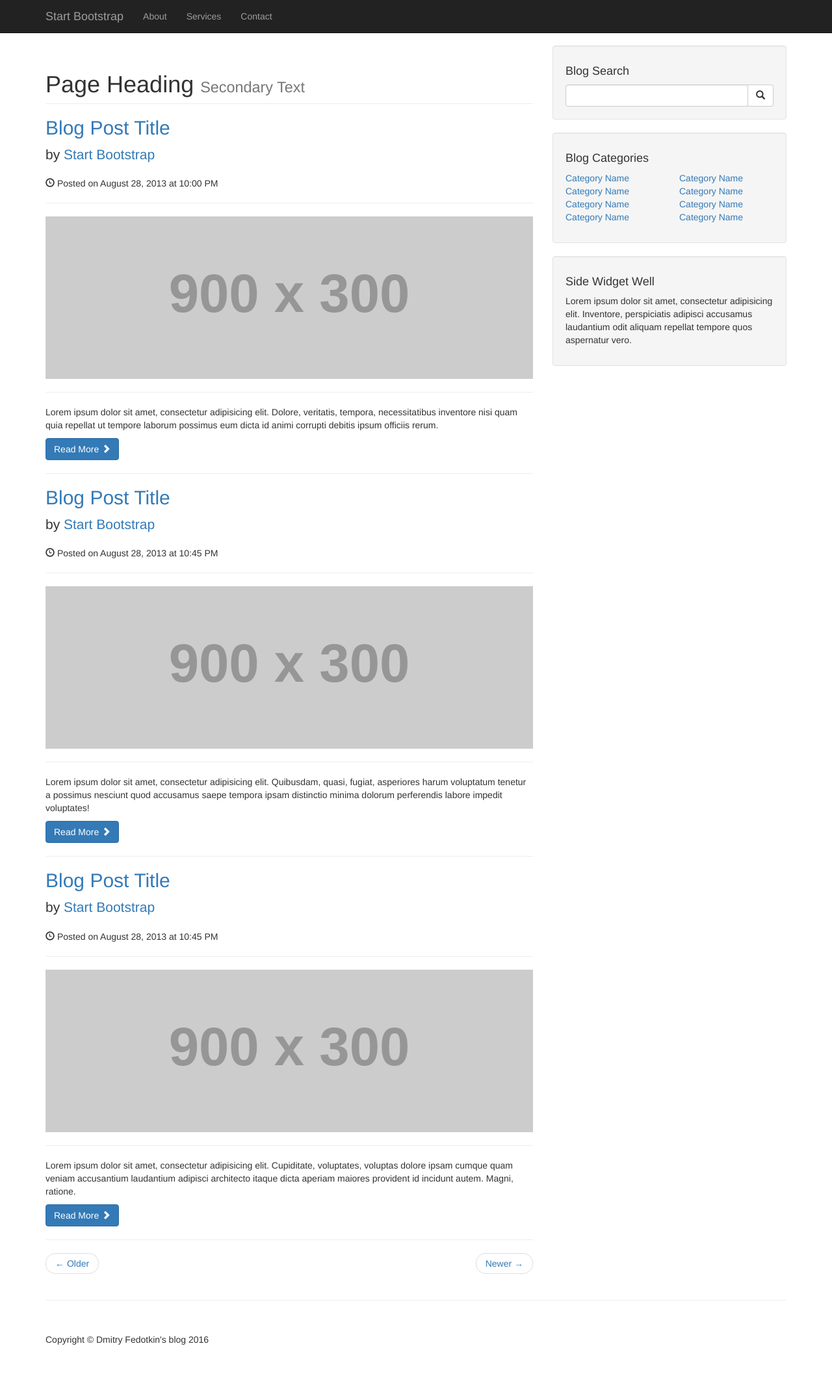
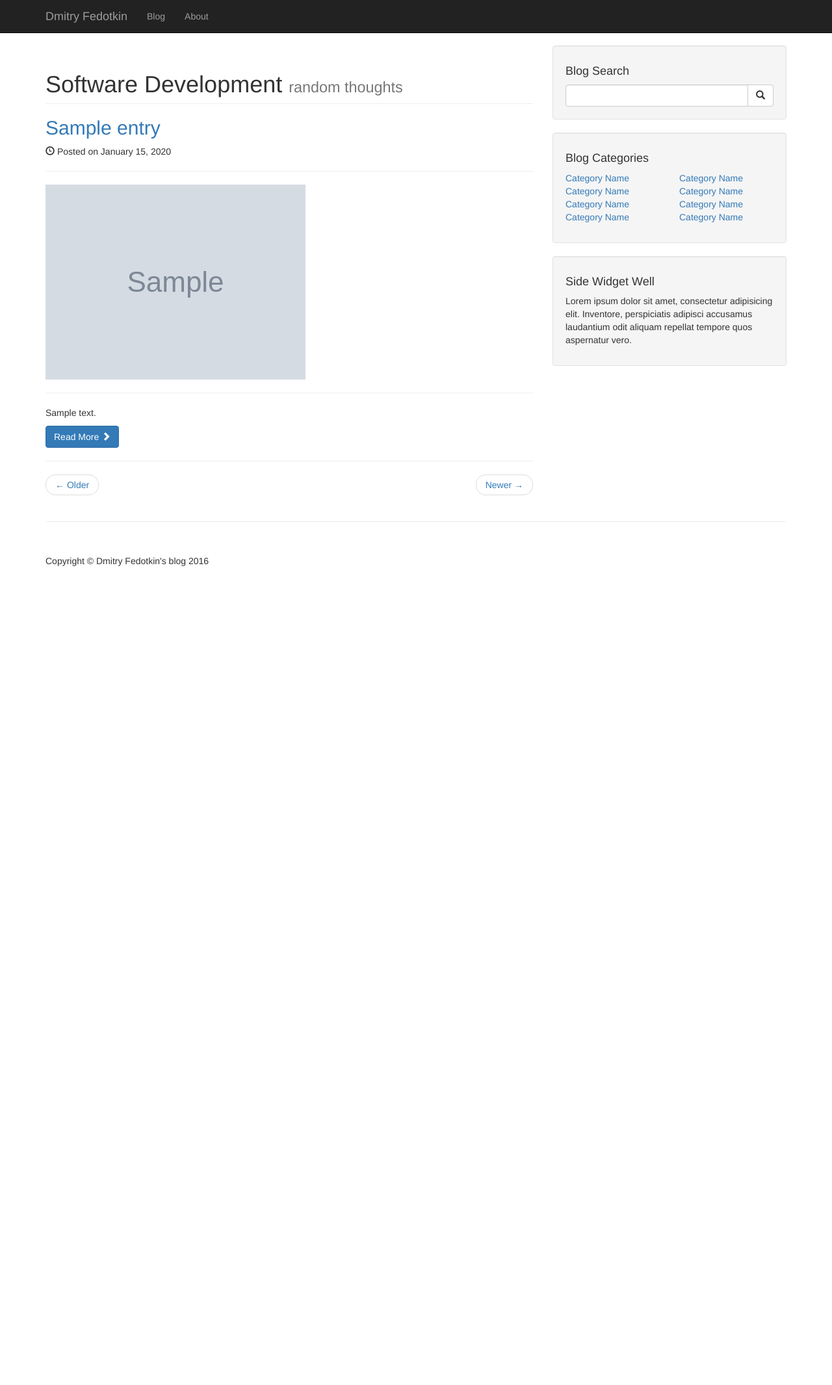
Before and after one commit to BlackPie/dfblog, a Django app: page / in a window 1280 px wide. Shown: the whole page at 65% size. After the commit the page ends 871 px from the top, so only its background shows below. Run offline with Django 3.2, Linux system fonts and the light colour scheme; tables that the repository leaves empty hold one stand-in row (values such as "Sample post"); grey boxes marked "Sample" are stand-in pictures; grey boxes labelled with a size stand in for pictures from a placeholder-image service; some libraries are stand-ins or nearby versions.

Commit message:
first draft

```diff
--- /dev/null
+++ b/project/apps/blog/admin.py
@@ -0,0 +1,6 @@
+from django.contrib import admin
+
+from models import Entry
+
+
+admin.site.register(Entry)
--- /dev/null
+++ b/project/apps/blog/models.py
@@ -0,0 +1,18 @@
+from django.db import models
+
+
+class Entry(models.Model):
+    title = models.CharField(max_length=255)
+
+    preview_text = models.TextField(blank=True,
+                                    null=True)
+
+    text = models.TextField(blank=True,
+                            null=True)
+
+    created = models.DateTimeField()
+
+    image = models.ImageField(blank=True,
+                              null=True)
+
+    publish = models.BooleanField(default=True)
--- a/project/apps/dfblog/views.py
+++ b/project/apps/blog/views.py
@@ -1,6 +1,7 @@
-from django.views.generic import TemplateView
+from django.views.generic import ListView, DetailView, TemplateView
 from django.core.urlresolvers import reverse_lazy
 from django.contrib.auth.decorators import login_required
+from project.apps.blog.models import Entry
 
 
 class LoginRequiredMixin(object):
@@ -10,5 +11,12 @@
         return login_required(view, login_url=reverse_lazy("auth"))
 
 
-class IndexView(TemplateView):
-    template_name = "apps/dfblog/homepage.html"
+class BlogView(ListView):
+    model = Entry
+    template_name = "apps/blog/blog.html"
+    paginate_by = 10
+
+
+class EntryView(DetailView):
+    model = Entry
+    template_name = "apps/blog/entry.html"
--- a/project/apps/users/views.py
+++ b/project/apps/users/views.py
@@ -5,7 +5,7 @@
 from django.views.generic import View, FormView
 from django.core.urlresolvers import reverse_lazy
 
-from project.apps.dfblog.views import LoginRequiredMixin
+from project.apps.blog.views import LoginRequiredMixin
 from project.apps.users.forms import SignupForm, SigninForm
 
 
--- a/project/settings/base.py
+++ b/project/settings/base.py
@@ -17,14 +17,12 @@
     'django.contrib.staticfiles',
 
     # third party apps
-    'djcelery',
-    'multiselectfield',
-    'solo',
     'crispy_forms',
     'django_extensions',
+    'sorl.thumbnail',
 
     # Project apps
-    'project.apps.dfblog',
+    'project.apps.blog',
     'project.apps.users',
 )
 
--- /dev/null
+++ b/project/templates/apps/blog/blog.html
@@ -0,0 +1,43 @@
+{% extends "base.html" %}
+{% load thumbnail %}
+
+
+{% block content %}
+
+    <div class="col-md-8">
+        <h1 class="page-header">
+            Software Development
+            <small>random thoughts</small>
+        </h1>
+        {% for entry in entry_list %}
+            <h2>
+                <a href="#">{{ entry.title }}</a>
+            </h2>
+            <p><span class="glyphicon glyphicon-time"></span> Posted on {{ entry.created|date:"F j, Y" }}</p>
+            <hr>
+            {% if entry.image %}
+                {% thumbnail entry.image "900x300" crop="center" as im %}
+                    <img class="img-responsive" src="{{ im.url }}" alt="">
+                {% endthumbnail %}
+            {% endif %}
+            <hr>
+            <p>{{ entry.preview_text }}</p>
+            <a class="btn btn-primary" href="{% url 'entry' entry.id %}">Read More <span class="glyphicon glyphicon-chevron-right"></span></a>
+            {% if not forloop.last %}
+                <hr>
+            {% endif %}
+        {% endfor %}
+
+        {% if not is_paginated %}
+            <hr>
+            <ul class="pager">
+                <li class="previous">
+                    <a href="#">&larr; Older</a>
+                </li>
+                <li class="next">
+                    <a href="#">Newer &rarr;</a>
+                </li>
+            </ul>
+        {% endif %}
+      </div>
+{% endblock %}
--- a/project/templates/apps/dfblog/homepage.html
+++ /dev/null
@@ -1,105 +0,0 @@
-{% extends "base.html" %}
-
-{% block content %}
-  <div class="row">
-      <div class="col-md-8">
-          <h1 class="page-header">
-              Page Heading
-              <small>Secondary Text</small>
-          </h1>
-          <h2>
-              <a href="#">Blog Post Title</a>
-          </h2>
-          <p class="lead">
-              by <a href="index.php">Start Bootstrap</a>
-          </p>
-          <p><span class="glyphicon glyphicon-time"></span> Posted on August 28, 2013 at 10:00 PM</p>
-          <hr>
-          <img class="img-responsive" src="http://placehold.it/900x300" alt="">
-          <hr>
-          <p>Lorem ipsum dolor sit amet, consectetur adipisicing elit. Dolore, veritatis, tempora, necessitatibus inventore nisi quam quia repellat ut tempore laborum possimus eum dicta id animi corrupti debitis ipsum officiis rerum.</p>
-          <a class="btn btn-primary" href="#">Read More <span class="glyphicon glyphicon-chevron-right"></span></a>
-          <hr>
-          <h2>
-              <a href="#">Blog Post Title</a>
-          </h2>
-          <p class="lead">
-              by <a href="index.php">Start Bootstrap</a>
-          </p>
-          <p><span class="glyphicon glyphicon-time"></span> Posted on August 28, 2013 at 10:45 PM</p>
-          <hr>
-          <img class="img-responsive" src="http://placehold.it/900x300" alt="">
-          <hr>
-          <p>Lorem ipsum dolor sit amet, consectetur adipisicing elit. Quibusdam, quasi, fugiat, asperiores harum voluptatum tenetur a possimus nesciunt quod accusamus saepe tempora ipsam distinctio minima dolorum perferendis labore impedit voluptates!</p>
-          <a class="btn btn-primary" href="#">Read More <span class="glyphicon glyphicon-chevron-right"></span></a>
-          <hr>
-          <h2>
-              <a href="#">Blog Post Title</a>
-          </h2>
-          <p class="lead">
-              by <a href="index.php">Start Bootstrap</a>
-          </p>
-          <p><span class="glyphicon glyphicon-time"></span> Posted on August 28, 2013 at 10:45 PM</p>
-          <hr>
-          <img class="img-responsive" src="http://placehold.it/900x300" alt="">
-          <hr>
-          <p>Lorem ipsum dolor sit amet, consectetur adipisicing elit. Cupiditate, voluptates, voluptas dolore ipsam cumque quam veniam accusantium laudantium adipisci architecto itaque dicta aperiam maiores provident id incidunt autem. Magni, ratione.</p>
-          <a class="btn btn-primary" href="#">Read More <span class="glyphicon glyphicon-chevron-right"></span></a>
-          <hr>
-          <ul class="pager">
-              <li class="previous">
-                  <a href="#">&larr; Older</a>
-              </li>
-              <li class="next">
-                  <a href="#">Newer &rarr;</a>
-              </li>
-          </ul>
-      </div>
-      <div class="col-md-4">
-          <div class="well">
-              <h4>Blog Search</h4>
-              <div class="input-group">
-                  <input type="text" class="form-control">
-                  <span class="input-group-btn">
-                      <button class="btn btn-default" type="button">
-                          <span class="glyphicon glyphicon-search"></span>
-                  </button>
-                  </span>
-              </div>
-          </div>
-          <div class="well">
-              <h4>Blog Categories</h4>
-              <div class="row">
-                  <div class="col-lg-6">
-                      <ul class="list-unstyled">
-                          <li><a href="#">Category Name</a>
-                          </li>
-                          <li><a href="#">Category Name</a>
-                          </li>
-                          <li><a href="#">Category Name</a>
-                          </li>
-                          <li><a href="#">Category Name</a>
-                          </li>
-                      </ul>
-                  </div>
-                  <div class="col-lg-6">
-                      <ul class="list-unstyled">
-                          <li><a href="#">Category Name</a>
-                          </li>
-                          <li><a href="#">Category Name</a>
-                          </li>
-                          <li><a href="#">Category Name</a>
-                          </li>
-                          <li><a href="#">Category Name</a>
-                          </li>
-                      </ul>
-                  </div>
-              </div>
-          </div>
-          <div class="well">
-              <h4>Side Widget Well</h4>
-              <p>Lorem ipsum dolor sit amet, consectetur adipisicing elit. Inventore, perspiciatis adipisci accusamus laudantium odit aliquam repellat tempore quos aspernatur vero.</p>
-          </div>
-      </div>
-  </div>
-{% endblock %}
--- a/project/templates/base.html
+++ b/project/templates/base.html
@@ -10,7 +10,7 @@
     <meta name="description" content="">
     <meta name="author" content="">
 
-    <title>Blog Home - Start Bootstrap Template</title>
+    <title>Dmitry Fedotkin's blog</title>
 
     {% block css %}
       <link href="{% static 'css/bootstrap.min.css' %}" rel="stylesheet">
@@ -36,19 +36,16 @@
                     <span class="icon-bar"></span>
                     <span class="icon-bar"></span>
                 </button>
-                <a class="navbar-brand" href="#">Start Bootstrap</a>
+                <span class="navbar-brand">Dmitry Fedotkin</span>
             </div>
 
             <div class="collapse navbar-collapse" id="bs-example-navbar-collapse-1">
                 <ul class="nav navbar-nav">
                     <li>
-                        <a href="#">About</a>
+                        <a href="#">Blog</a>
                     </li>
                     <li>
-                        <a href="#">Services</a>
-                    </li>
-                    <li>
-                        <a href="#">Contact</a>
+                        <a href="#">About</a>
                     </li>
                 </ul>
             </div>
--- a/project/urls.py
+++ b/project/urls.py
@@ -3,7 +3,7 @@
 from django.conf.urls import include, url, patterns
 from django.contrib.staticfiles.urls import staticfiles_urlpatterns
 
-from project.apps.dfblog.views import IndexView
+from project.apps.blog.views import BlogView, EntryView
 from project.apps.users import views as users_views
 
 
@@ -11,7 +11,8 @@
     url(r'^static/(?P<path>.*)$', 'django.views.static.serve'),
 
     # main urls
-    url(r'^$', IndexView.as_view(), name='index'),
+    url(r'^$', BlogView.as_view(), name='blog'),
+    url(r'^post/(?P<pk>\d+)/$', EntryView.as_view(), name='entry'),
 
     # users urls
     url(r'^signin/$', users_views.SigninView.as_view(), name='signin'),
```
Also changed, not shown: other parts of project/templates/base.html (+50 -2 lines), project/templates/apps/blog/entry.html (added, +63 -0 lines), project/templates/apps/dfblog/blogpost.html (deleted, +0 -112 lines), project/apps/blog/__init__.py (added), project/apps/blog/migrations/0001_initial.py (added), project/apps/blog/migrations/__init__.py (added).
